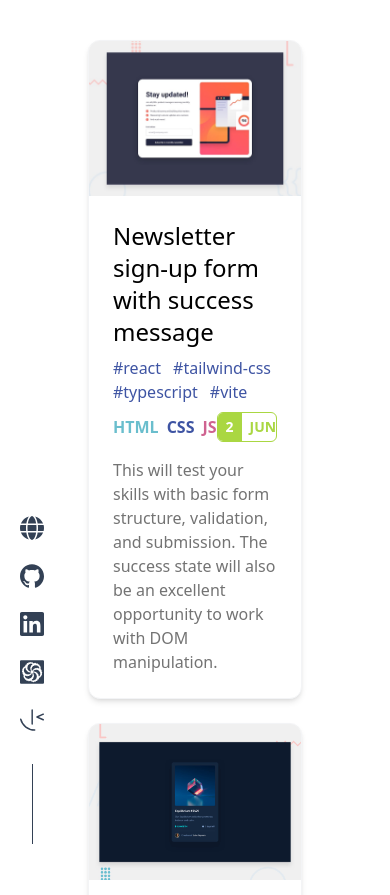
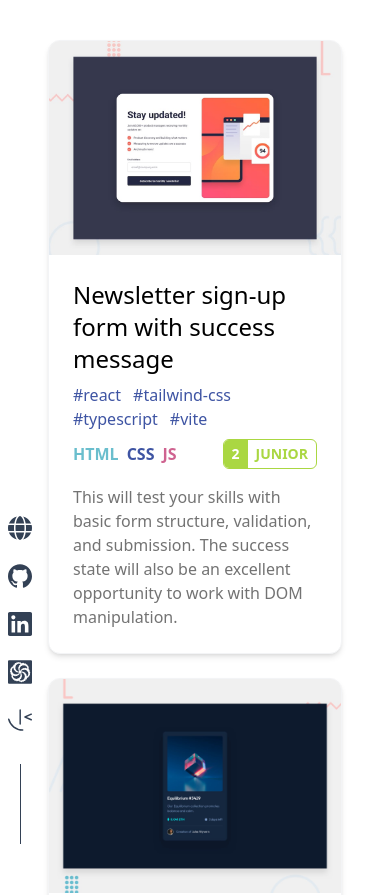
Before and after one commit to PrVille/frontend-mentor-solutions, a React (Vite) app: page / in a window 390 px wide. Shown: the top 895 px of the page. Built offline with nearby package versions, Linux system fonts and the light colour scheme.

Commit message:
mobile optimisation

```diff
--- a/src/App.tsx
+++ b/src/App.tsx
@@ -5,8 +5,8 @@ import { challenges } from "./constants"
 const App = () => {
   return (
     <>
-      <main className="max-w-screen-xl mx-auto px-16">
-        <div className="px-6 py-10 flex flex-wrap justify-center gap-6">
+      <main className="max-w-screen-xl mx-auto px-10 sm:px-16">
+        <div className="px-2 py-10 flex flex-wrap justify-center gap-6">
           {challenges.map((challenge, index) => (
             <Challenge key={index} challenge={challenge} />
           ))}
--- a/src/components/Socials.tsx
+++ b/src/components/Socials.tsx
@@ -1,6 +1,6 @@
 const Socials = () => {
   return (
-    <div className="fixed w-16 flex flex-col gap-2 items-center left-0 bottom-0">
+    <div className="fixed w-10 sm:w-16 flex flex-col gap-2 items-center left-0 bottom-0">
       {/* PORTFOLIO */}
       <a
         href="https://villeprami.vercel.app/"
```
